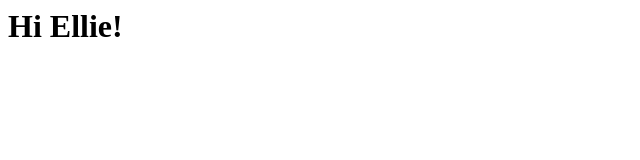
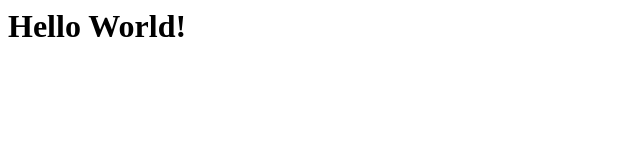
Before and after one commit to will-estony/static-website, a plain HTML site: page index.html in a window 1280 px wide. Shown: the whole page, without its empty margins (0-640 px from the left). Drawn offline with Linux system fonts and the light colour scheme.

Commit message:
Ellie -> World

```diff
--- a/index.html
+++ b/index.html
@@ -1,3 +1,3 @@
 <html>
-    <h1>Hi Ellie!</h1>
+    <h1>Hello World!</h1>
 </html>
```
